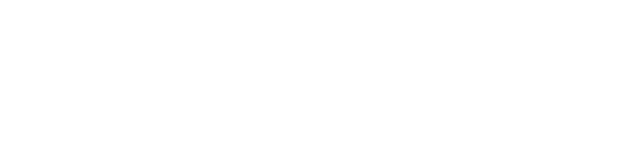
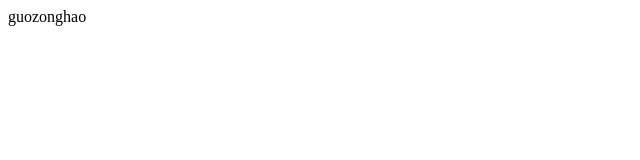
Before and after one commit to guozh1992/-guozh1992-.github.com, a plain HTML site: page index.html in a window 1280 px wide. Shown: the whole page, without its empty margins (0-640 px from the left). Drawn offline with Linux system fonts and the light colour scheme.

Commit message:
Update index.html

```diff
--- a/index.html
+++ b/index.html
@@ -2,6 +2,6 @@
 <head>
 </head>
 <body>
-
+guozonghao
 </body>
 </html>
```
